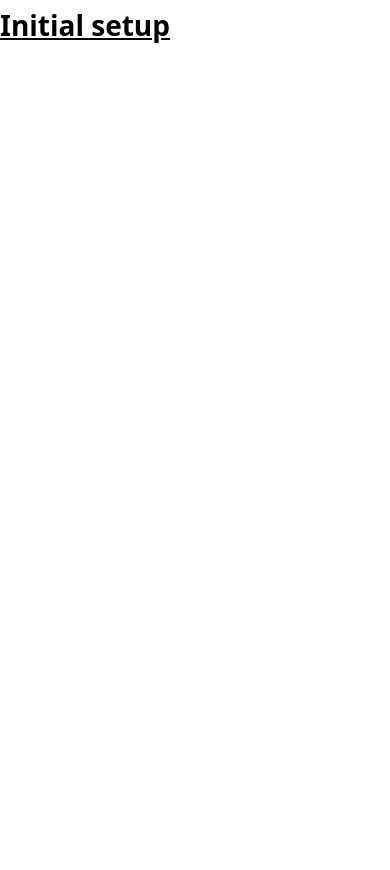
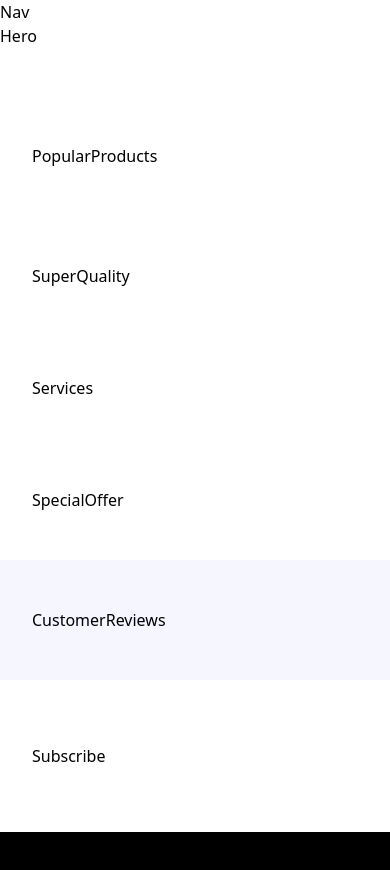
Before and after one commit to kastastin/nike-concept, a React (Vite) app: page / in a window 390 px wide. Shown: the top 870 px of the page. Before the commit the page ends 844 px from the top, so only its background shows below. Built offline with nearby package versions, Linux system fonts and the light colour scheme; a web font is replaced by a local one.

Commit message:
App layout (padding)

```diff
--- a/src/App.jsx
+++ b/src/App.jsx
@@ -1,3 +1,39 @@
-export default function App() {
-	return <h1 className="text-3xl font-bold underline">Initial setup</h1>;
-}
+const App = () => (
+	<main className="relative">
+		Nav
+
+		<section className="xl:padding-l wide:padding-r padding-b">
+			Hero
+		</section>
+
+		<section className="padding">
+			PopularProducts
+		</section>
+
+		<section className="padding">
+			SuperQuality
+		</section>
+
+		<section className="padding-x py-10">
+			Services
+		</section>
+
+		<section className="padding">
+			SpecialOffer
+		</section>
+
+		<section className="padding bg-pale-blue">
+			CustomerReviews
+		</section>
+
+		<section className="w-full padding-x sm:py-32 py-16">
+			Subscribe
+		</section>
+
+		<section className="padding-x padding-t pb-8 bg-black">
+			Footer
+		</section>
+	</main>
+);
+
+export default App;
```
